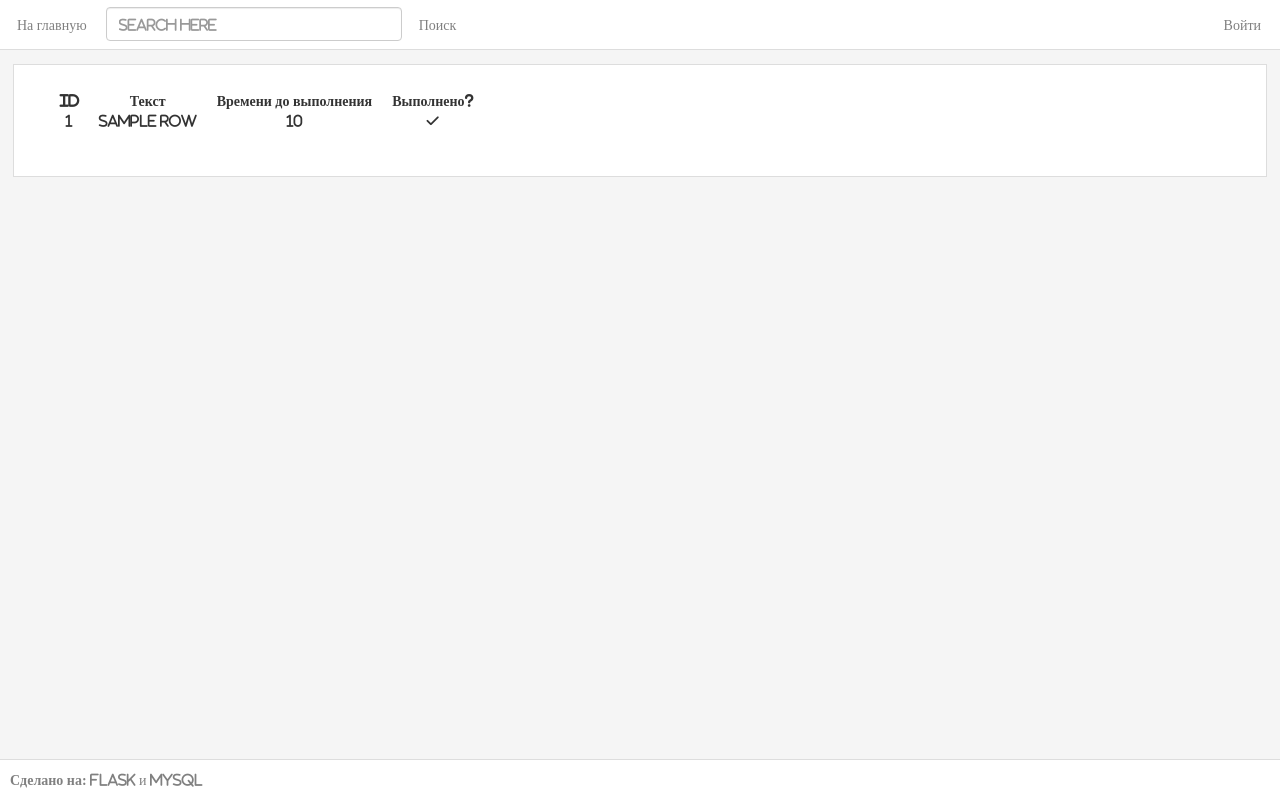
After one commit to ivanovmi/simple_flask_app, a Flask app: template flask_app/templates/views.html in a window 1280 px wide. The commit adds this page. Run offline with Flask 2, Linux system fonts and the light colour scheme; the template is opened without the code that fills it: most values are stand-ins (such as "Sample title", 1, 10 or a date in 2020); some libraries are stand-ins or nearby versions.

Commit message:
More improvements, still WORK IN PROGRESS

```diff
--- a/flask_app/app.py
+++ b/flask_app/app.py
@@ -1,3 +1,6 @@
+# -*- coding: UTF-8 -*-
+
+from datetime import datetime
 import functools
 
 from flask import Flask
@@ -71,14 +74,27 @@ def insert_into_table():
         if form.cancel.data:
             return redirect(url_for('admin'))
         elif form.validate():
-            cur = mysql.get_db().cursor()
+            db = mysql.get_db()
+            cur = db.cursor()
             text = form.text.data
-            print text
             date = form.date.data.strftime('%Y-%m-%d')
             done = form.done.data
-            sql_query = 'INSERT INTO organizer (text,date,done) VALUES ("{text}", "{date}", {done})'.format(text=str(text), date=str(date), done=done)
+            sql_query = u'INSERT INTO organizer (text,date,done) VALUES ("{text}", "{date}", {done});'.format(text=unicode(text), date=str(date), done=done)
             cur.execute(sql_query)
+            db.commit()
 
             return redirect(url_for('admin'))
 
     return render_template('insert_values.html', form=form)
+
+
+@app.route('/views/')
+@admin_required
+def views():
+    db = mysql.get_db()
+    cur = db.cursor()
+    cur.execute('SELECT * FROM organizer;')
+    mysql_data = cur.fetchall()
+    time_now = datetime.now().date()
+
+    return render_template('views.html', mysql_data=mysql_data, time_now=time_now)
--- a/flask_app/forms.py
+++ b/flask_app/forms.py
@@ -3,7 +3,6 @@
 from flask_wtf import Form
 from wtforms import PasswordField
 from wtforms import BooleanField
-from wtforms import SelectMultipleField
 from wtforms import StringField
 from wtforms import SubmitField
 from wtforms.fields.html5 import DateField
@@ -19,8 +18,6 @@ class LoginForm(Form):
 class InsertForm(Form):
     text = StringField(u'Текст заметки', [InputRequired()])
     date = DateField(u'Выполнить до', format='%Y-%m-%d')
-    #date = StringField(u'Выполнить до', [InputRequired()])
     done = BooleanField(u'Выполнено?')
     submit = SubmitField(u'Создать')
     cancel = SubmitField(u'Отмена')
-    #dt =
--- a/flask_app/templates/base.html
+++ b/flask_app/templates/base.html
@@ -8,6 +8,8 @@
     <link rel="stylesheet" href="https://maxcdn.bootstrapcdn.com/bootstrap/3.3.7/css/bootstrap-theme.min.css" integrity="sha384-rHyoN1iRsVXV4nD0JutlnGaslCJuC7uwjduW9SVrLvRYooPp2bWYgmgJQIXwl/Sp" crossorigin="anonymous">
     <script src="https://maxcdn.bootstrapcdn.com/bootstrap/3.3.7/js/bootstrap.min.js" integrity="sha384-Tc5IQib027qvyjSMfHjOMaLkfuWVxZxUPnCJA7l2mCWNIpG9mGCD8wGNIcPD7Txa" crossorigin="anonymous"></script>
     <script src="https://ajax.googleapis.com/ajax/libs/jquery/1.12.4/jquery.min.js"></script>
+    <!-- FontAwesome! -->
+    <script src="https://use.fontawesome.com/4bd6eafb83.js"></script>
     <!-- Our themes -->
     <link rel="stylesheet" href="{{ url_for('static', filename='styles.css') }}">
     <script type="text/javascript">
--- /dev/null
+++ b/flask_app/templates/views.html
@@ -0,0 +1,40 @@
+{% extends 'base.html' %}
+
+{% block content %}
+<table>
+    <tr>
+        <th>
+            ID
+        </th>
+        <th>
+            Текст
+        </th>
+        <th>
+            Времени до выполнения
+        </th>
+        <th>
+            Выполнено?
+        </th>
+    </tr>
+    {% for row in mysql_data %}
+    <tr>
+        <td>
+            {{ row[0] }}
+        </td>
+        <td>
+            {{ row[1] }}
+        </td>
+        <td>
+            {{ row[2] - time_now }}
+        </td>
+        <td>
+            {% if row[3]==0 %}
+                <i class="fa fa-times" aria-hidden="false"></i>
+            {% else %}
+                <i class="fa fa-check" aria-hidden="false"></i>
+            {% endif %}
+        </td>
+    </tr>
+    {% endfor %}
+</table>
+{% endblock %}.
--- a/init_db.py
+++ b/init_db.py
@@ -8,7 +8,7 @@ def main():
     sql_query = 'DROP DATABASE IF EXISTS flaskapp;'
     cur.execute(sql_query)
     print 'Create flaskapp db'
-    sql_query = 'CREATE DATABASE flaskapp; USE flaskapp;'
+    sql_query = 'CREATE DATABASE flaskapp CHARACTER SET utf8; USE flaskapp;'
     cur.execute(sql_query)
     print 'Create organizer table'
     sql_query = 'CREATE TABLE organizer(id int NOT NULL AUTO_INCREMENT, text TEXT(500), date DATE, done BOOL, PRIMARY KEY(id));'
```
Also changed, not shown: requirements.txt (+4 -3 lines).
